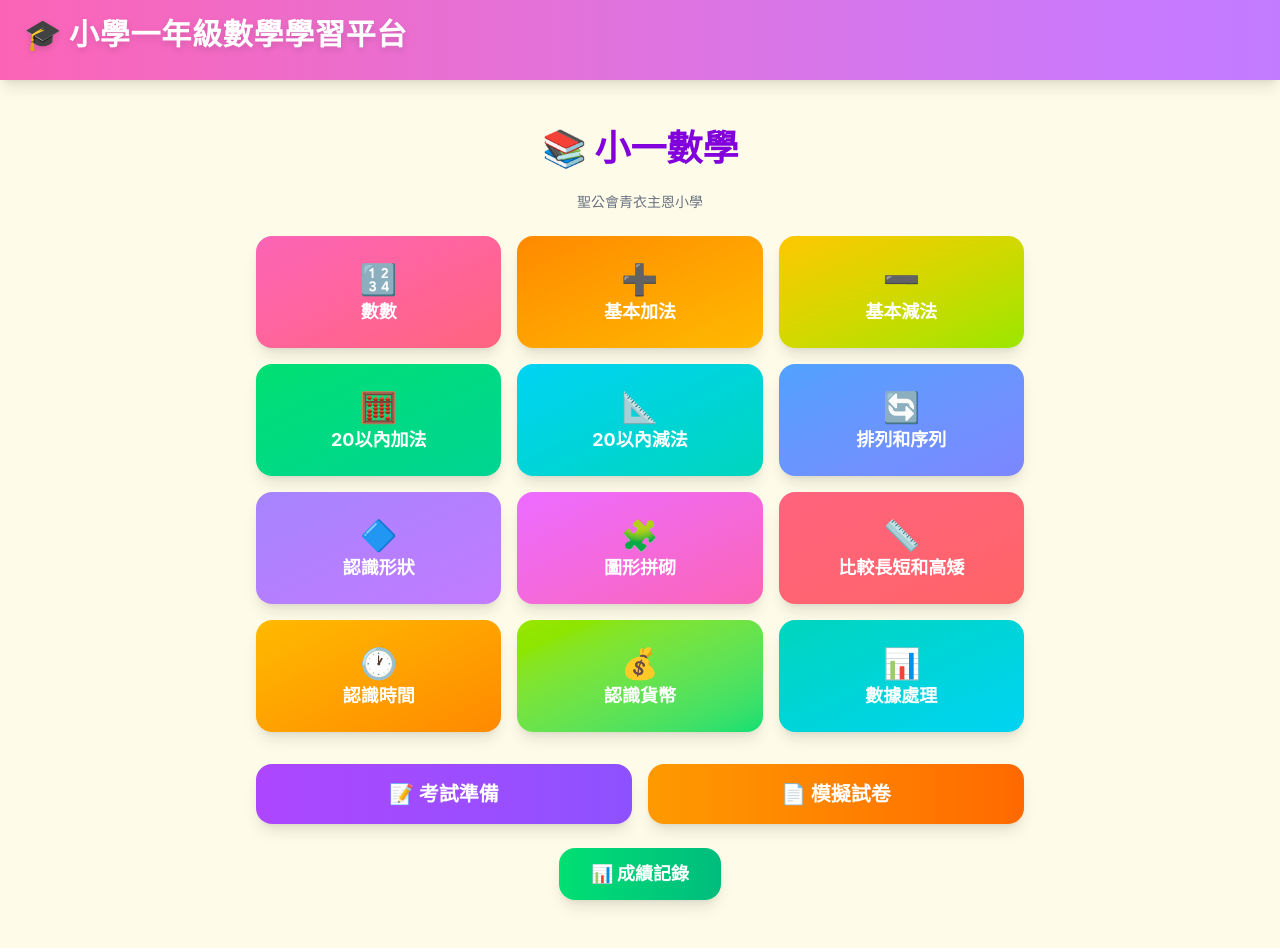
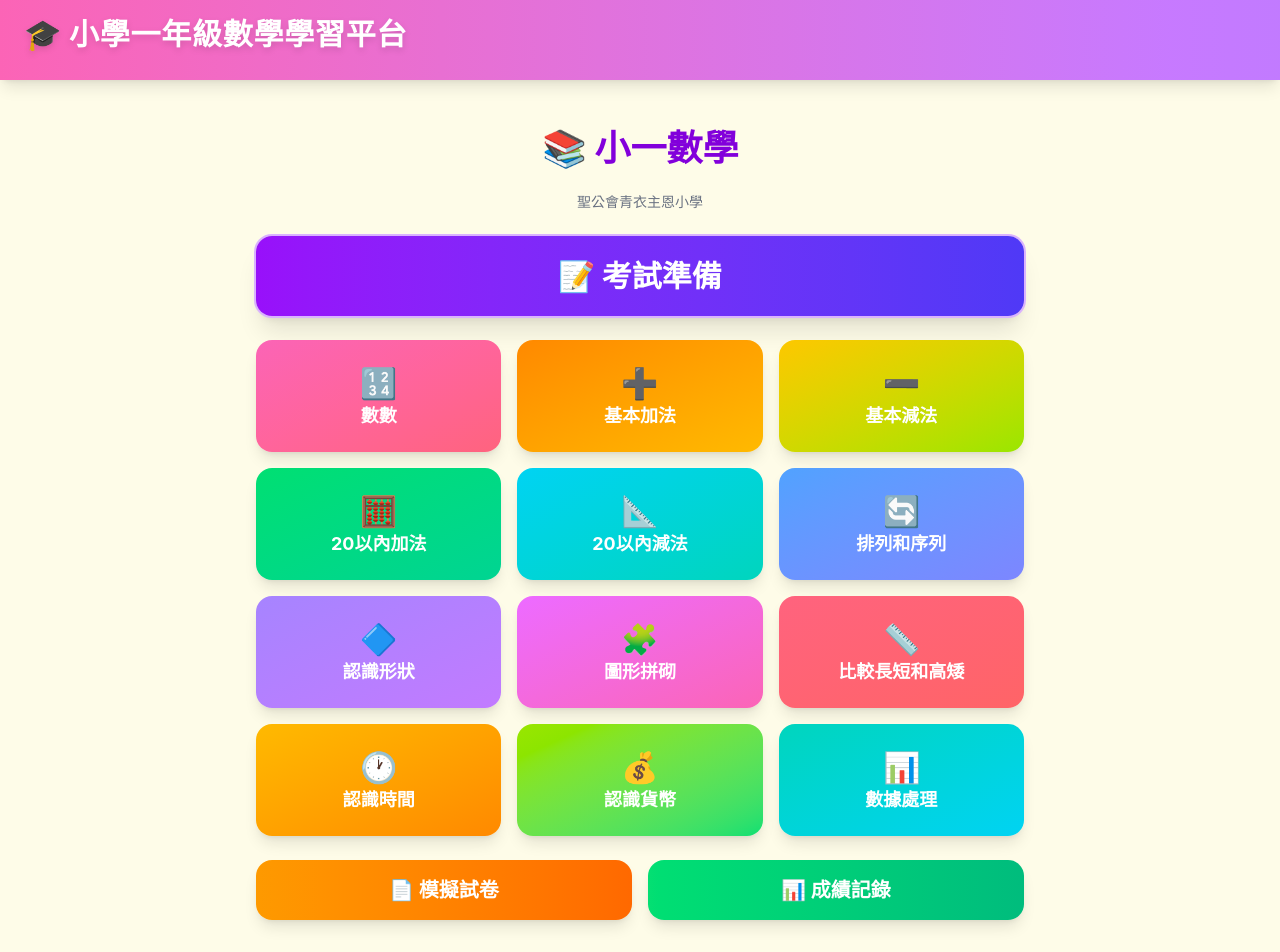
Before and after one commit to chrisfungykk/hk-p1-math-learning-platform, a React (Vite) app: page /#/ in a window 1280 px wide. Shown: the top 952 px of the page. Built offline with nearby package versions, Linux system fonts and the light colour scheme.

Commit message:
move 考試準備 to top hero section as primary action

```diff
--- a/src/pages/HomeScreen.tsx
+++ b/src/pages/HomeScreen.tsx
@@ -33,7 +33,7 @@ const CARD_COLORS = [
 ];
 
 export default function HomeScreen() {
-  const semester = SEMESTERS[0]; // Only sem1 now
+  const semester = SEMESTERS[0];
 
   return (
     <div className="flex flex-col items-center gap-6 py-4">
@@ -42,6 +42,15 @@ export default function HomeScreen() {
       </h2>
       <p className="text-gray-500 text-sm">聖公會青衣主恩小學</p>
 
+      {/* 考試準備 — top hero section */}
+      <Link
+        to={`/exam/${semester.id}`}
+        className="w-full max-w-3xl min-h-20 flex items-center justify-center gap-3 rounded-2xl bg-gradient-to-r from-purple-600 to-indigo-600 text-white text-2xl md:text-3xl font-extrabold px-6 py-5 shadow-xl hover:scale-[1.03] transition-transform ring-2 ring-purple-300"
+      >
+        📝 考試準備
+      </Link>
+
+      {/* Topic grid */}
       <div className="grid grid-cols-2 sm:grid-cols-3 gap-4 w-full max-w-3xl">
         {semester.topics.map((topicId, index) => {
           const topic = TOPIC_REGISTRY[topicId];
@@ -61,27 +70,21 @@ export default function HomeScreen() {
         })}
       </div>
 
-      <div className="flex flex-col sm:flex-row gap-4 w-full max-w-3xl mt-2">
-        <Link
-          to={`/exam/${semester.id}`}
-          className="min-h-12 min-w-12 flex-1 flex items-center justify-center gap-2 rounded-2xl bg-gradient-to-r from-purple-500 to-violet-500 text-white text-xl font-bold px-6 py-4 shadow-lg hover:scale-105 transition-transform"
-        >
-          📝 考試準備
-        </Link>
+      {/* Secondary actions */}
+      <div className="flex flex-col sm:flex-row gap-4 w-full max-w-3xl">
         <Link
           to="/past-paper"
           className="min-h-12 min-w-12 flex-1 flex items-center justify-center gap-2 rounded-2xl bg-gradient-to-r from-amber-500 to-orange-500 text-white text-xl font-bold px-6 py-4 shadow-lg hover:scale-105 transition-transform"
         >
           📄 模擬試卷
         </Link>
+        <Link
+          to="/scores"
+          className="min-h-12 min-w-12 flex-1 flex items-center justify-center gap-2 rounded-2xl bg-gradient-to-r from-green-400 to-emerald-500 text-white text-xl font-bold px-6 py-4 shadow-lg hover:scale-105 transition-transform"
+        >
+          📊 成績記錄
+        </Link>
       </div>
-
-      <Link
-        to="/scores"
-        className="min-h-12 min-w-12 flex items-center justify-center gap-2 rounded-2xl bg-gradient-to-r from-green-400 to-emerald-500 text-white text-lg font-bold px-8 py-3 shadow-lg hover:scale-105 transition-transform"
-      >
-        📊 成績記錄
-      </Link>
     </div>
   );
 }
```
